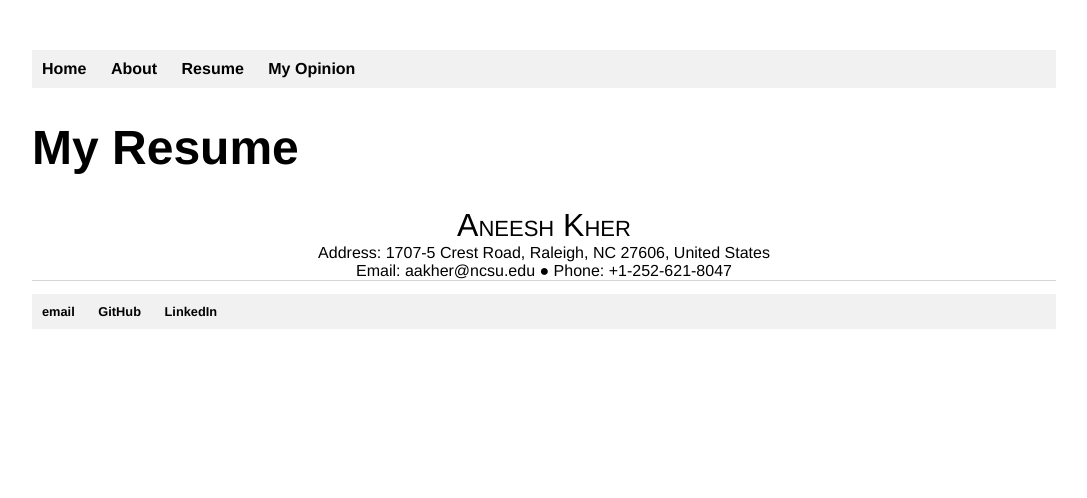
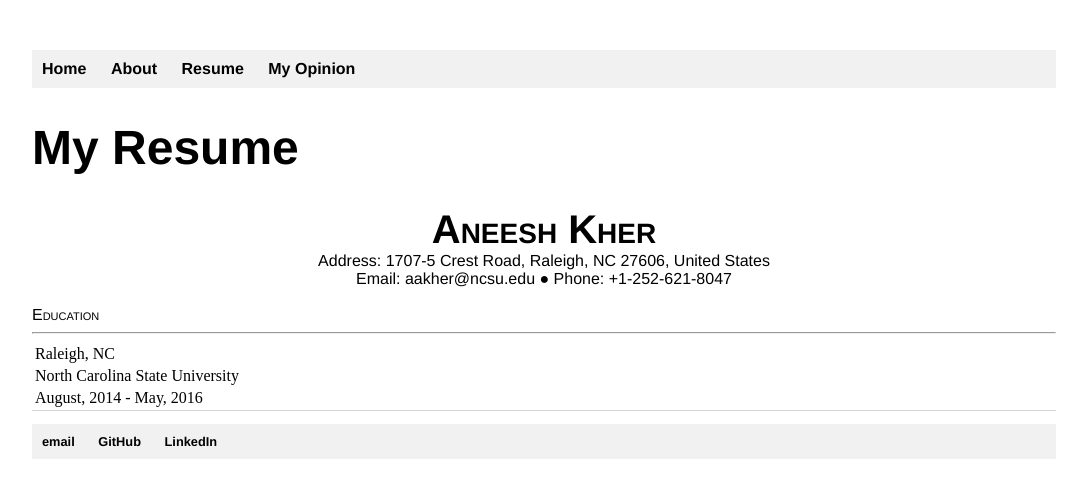
Before and after one commit to aneeshkher/aneeshkher.github.io, a Jekyll site: the page built from resume/index.html, in a window 1280 px wide. Shown: the top 498 px of the page, without its empty margins (96-1183 px from the left). Built offline with Jekyll 4.4.1, drawn with Linux system fonts in a browser that asks for light colours.

Commit message:
Add some more text to resume

```diff
--- a/css/main.css
+++ b/css/main.css
@@ -53,11 +53,18 @@ ul.posts li {
 .resume_name {
     text-align: center;
     font-variant: small-caps;
-    font-size: 2em;
+    font-size: 2.5em;
     font-family: 'Helvetica', 'Arial', 'Sans-Serif';
+    font-weight: bold;
 }
 
 .resume_address {
     text-align: center;
     font-family: 'Helvetica', 'Arial', 'Sans-Serif';
 }
+
+.resume_section {
+    text-align: left;
+    font-variant: small-caps;
+    font-family: 'Helvetica', 'Arial', 'Sans-Serif';
+}
--- a/resume/index.html
+++ b/resume/index.html
@@ -2,9 +2,20 @@
 layout: default
 title: "Aneesh Kher's Resume"
 ---
+<h1>My Resume</h1>
 <div class="resume">
-	<h1>My Resume</h1>
 	<div class="resume_name">Aneesh Kher</div>
 	<div class="resume_address">Address: 1707-5 Crest Road, Raleigh, NC 27606, United States</div>
 	<div class="resume_address">Email: aakher@ncsu.edu &#9679 Phone: +1-252-621-8047</div>
+
+	<br>
+
+	<div class="resume_section">Education</div>
+	<hr>
+	<table border="0" style="width:100%">
+		<tr><td>Raleigh, NC</td></tr>
+		<tr><td>North Carolina State University</td></tr>
+		<tr><td>August, 2014 - May, 2016</td></tr>
+	</table>
+
 </div>
```
